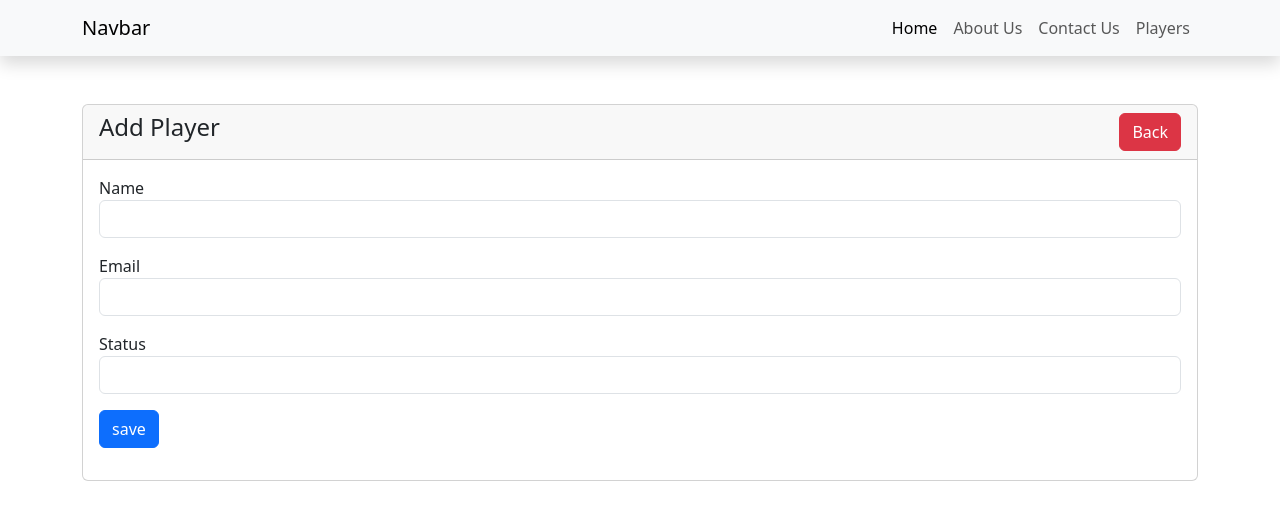
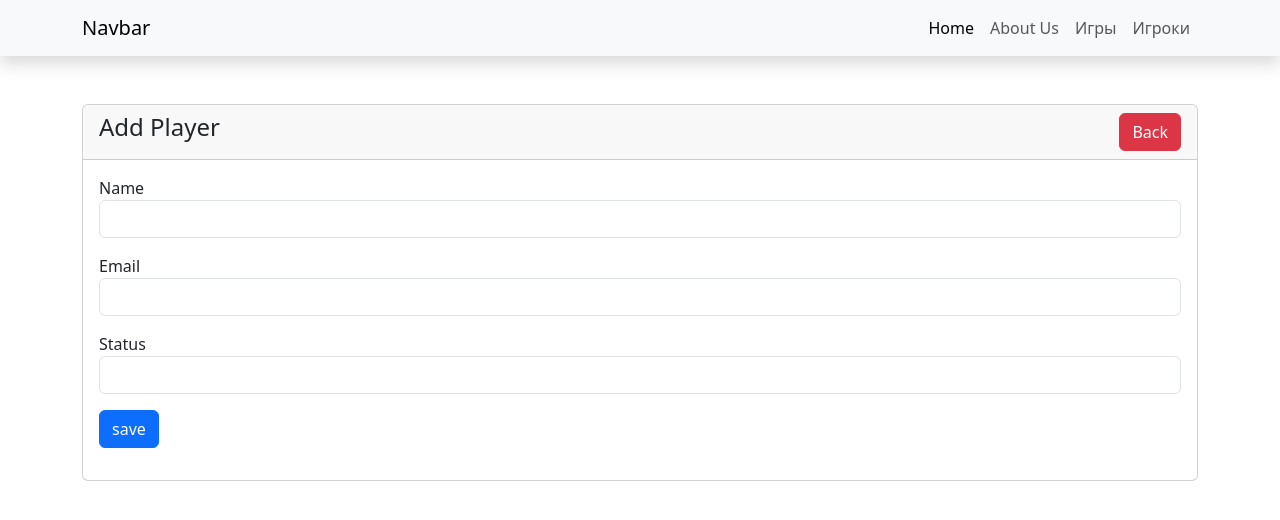
Before and after one commit to mkudmi/badmapp, a React (Create React App) app in the folder frontend/: page /players/create in a window 1280 px wide. Shown: the top 520 px of the page. Built offline with nearby package versions, Linux system fonts and the light colour scheme.

Commit message:
some changes

```diff
--- a/frontend/src/components/Navbar.js
+++ b/frontend/src/components/Navbar.js
@@ -18,10 +18,10 @@ function Navbar() {
                             <Link className="nav-link" to="/about-us">About Us</Link>
                         </li>
                         <li className="nav-item">
-                            <Link className="nav-link" to="/contact-us">Contact Us</Link>
+                            <Link className="nav-link" to="/games">Игры</Link>
                         </li>
                         <li className="nav-item">
-                            <Link className="nav-link" to="/players">Players</Link>
+                            <Link className="nav-link" to="/players">Игроки</Link>
                         </li>
                     </ul>
                 </div>
--- a/frontend/src/pages/Contact.js
+++ b/frontend/src/pages/Games.js
@@ -1,13 +1,13 @@
 import React from "react";
 
-function Contact() {
+function Games() {
 
     return (
         <div>
-            <h1>Contact Page</h1>
+            <h1>Games Page</h1>
         </div>
     )
 
 }
 
-export default Contact;
+export default Games;
```
